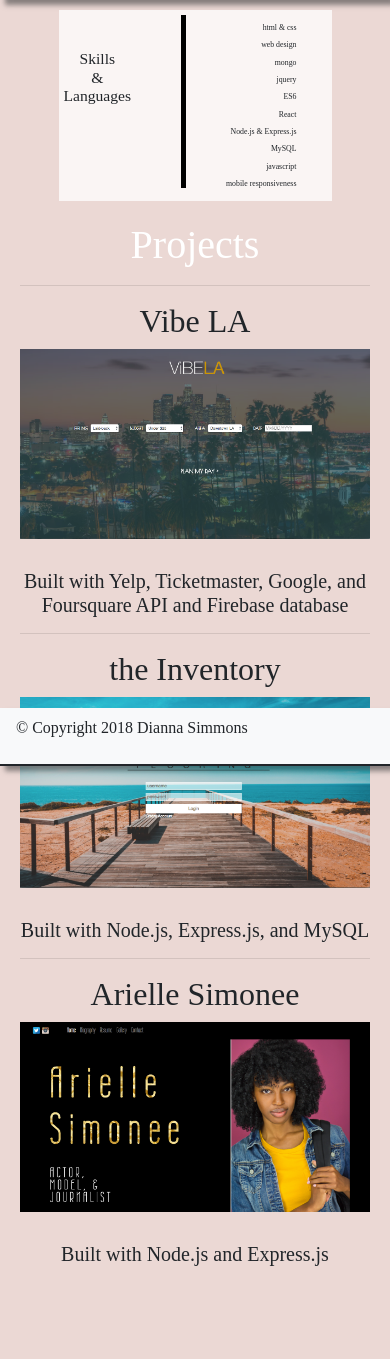
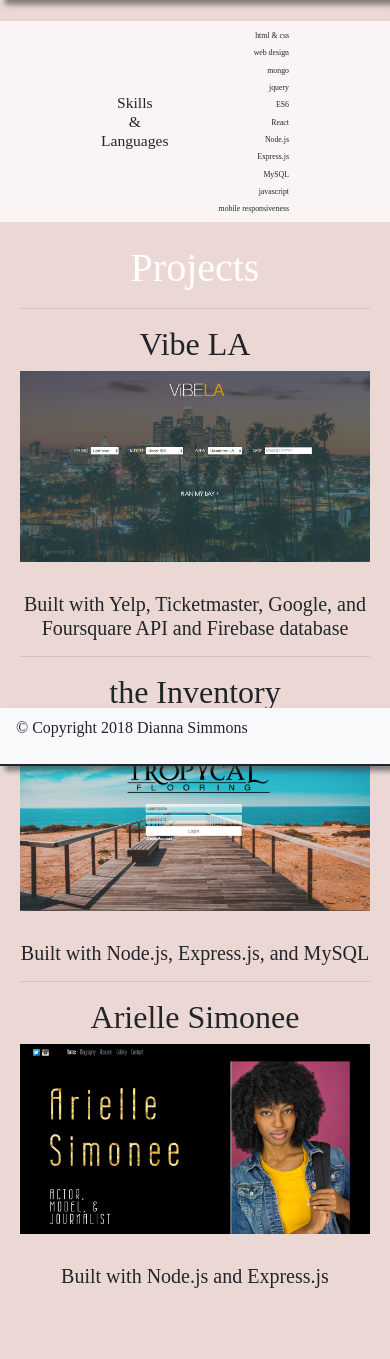
Before and after one commit to dsimmon1/portfolio_v_1, a Node server app: page /projects in a window 390 px wide. Shown: the part 78-1437 px from the top of the page. Before the commit the page ends 1344 px from the top, so only its background shows below. Run offline with Node 20, Linux system fonts and the light colour scheme; some libraries are stand-ins or nearby versions; some web fonts are replaced.

Commit message:
formating changes

```diff
--- a/public/css/style.css
+++ b/public/css/style.css
@@ -73,14 +73,19 @@
 .info {
     font-family: 'Spectral SC', serif;
     background-color: rgba(255, 255, 255, 0.75);
-    padding: 5px;
     animation: fadeIn ease-in 1s;
+    padding: 20px;
+}
 
+.infoSection {
+    display: flex;
+    justify-content: center;
+    align-items: center;
 }
 
 .aboutme {
     font-family: 'Spectral SC', serif;
-    text-align: center;
+    padding-right: 30px;
 }
 
 #me {
@@ -147,6 +152,7 @@
 
 .pic {
     text-align: center;
+    padding-left: 30px;
 }
 
 #picshadow {
@@ -166,8 +172,8 @@
 
 .skills {
     font-family: 'Spectral SC', serif;
-    padding: 8px 0 0 40px;
     text-align: right;
+    padding: 10px 0 0 30px;
 }
 
 h6 {
@@ -178,26 +184,27 @@
 .language {
     margin: 0 auto;
     margin-top: 10px;
-    width: 70%;
-    height: 30%;
+    text-align: center;
 }
 
 .one {
-    padding: 5px;
     display: flex;
+    justify-content: center;
+    align-items: center;
     background-color: rgba(255, 255, 255, 0.75);
 }
 
 .curve {
-    padding: 35px 50px 0 0;
-    border-right: 5px solid black;
+   /* border-right: 5px solid black;*/
     font-size: 4vw;
+    padding: 10px 20px 0 0;
 }
 
 .projects1 {
     font-family: 'Spectral SC', serif;
     margin-bottom: 50px;
     text-align: center;
+    padding-top: 10px;
 }
 
 .projects {
@@ -232,7 +239,5 @@
 #number {
     text-align: center;
     margin: 5px;
-    background: white;
-    border: 1px solid black;
     font-family: 'Spectral SC', serif;
 }
--- a/views/pages/projects.ejs
+++ b/views/pages/projects.ejs
@@ -5,8 +5,8 @@
 
     <div class="projects1">
         <div class="row language">
-
-            <div class="col one">
+            <div class="col-sm-2"></div>
+            <div class="col-sm-8 one">
                 <br>
                 <h2 class="curve">Skills <br> & <br>Languages</h2>
                     <div class="skills">
@@ -16,16 +16,18 @@
                         <h6>jquery</h6>
                         <h6>ES6</h6>
                         <h6>React</h6>
-                        <h6>Node.js & Express.js</h6>
+                        <h6>Node.js</h6>
+                            <h6>Express.js</h6>
                         <h6>MySQL</h6>
                         <h6>javascript</h6>
                         <h6>mobile responsiveness</h6>
                     </div>
             </div>
+            <div class="col-sm-2"></div>
         </div>
         <div class="row">
-        <div class="col">
-
+        <div class="col-sm-3"></div>
+        <div class="col-sm-6">
             <div class="projects">
                 <h1>Projects</h1>
                 <hr>
@@ -53,7 +55,8 @@
                <h5>Built with Node.js and Express.js</h5>
 
             </div>
-
+        </div>
+            <div class="col-sm-3"></div>
         </div>
     </div>
 </div>
```
Also changed, not shown: views/pages/index.ejs (+8 -16 lines), 1 other file.
